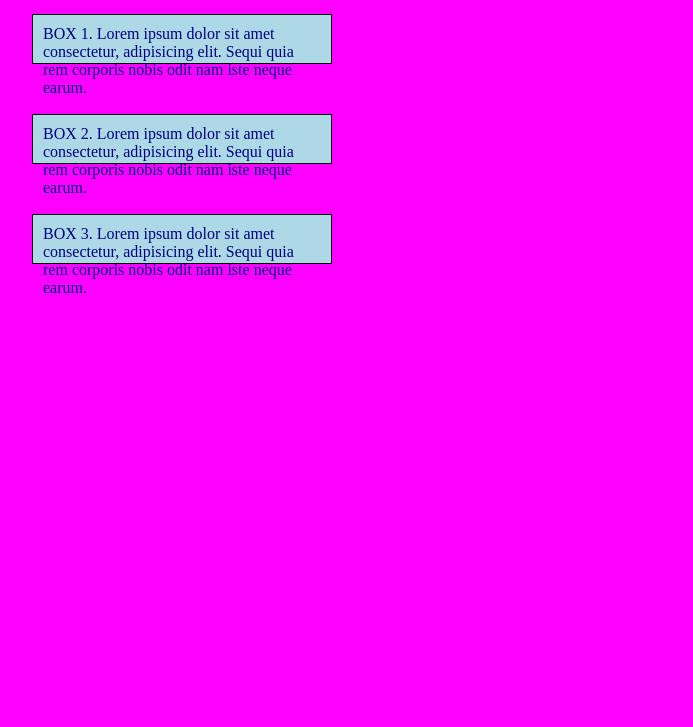
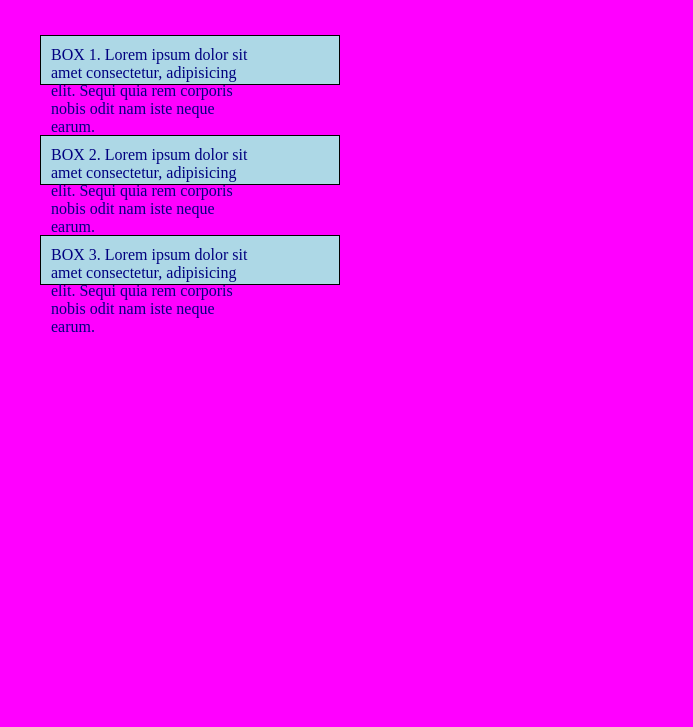
Before and after one commit to lorwez/lorwez.github.io, a plain HTML site: page module2-solution/index.html in a window 1280 px wide. Shown: the part 73-800 px from the top of the page, without its empty margins (18-711 px from the left). Drawn offline with Linux system fonts and the light colour scheme.

Commit message:
box width

```diff
--- a/module2-solution/styles.css
+++ b/module2-solution/styles.css
@@ -5,8 +5,6 @@ body{
 
 * {
    box-sizing: border-box;
-   margin: 0;
-   padding: 0;
 }
 
 .box{
@@ -22,6 +20,7 @@ body{
 #content{
    text-align: left;
    color: navy;
+   width: 200px;
 }
 
 
```
